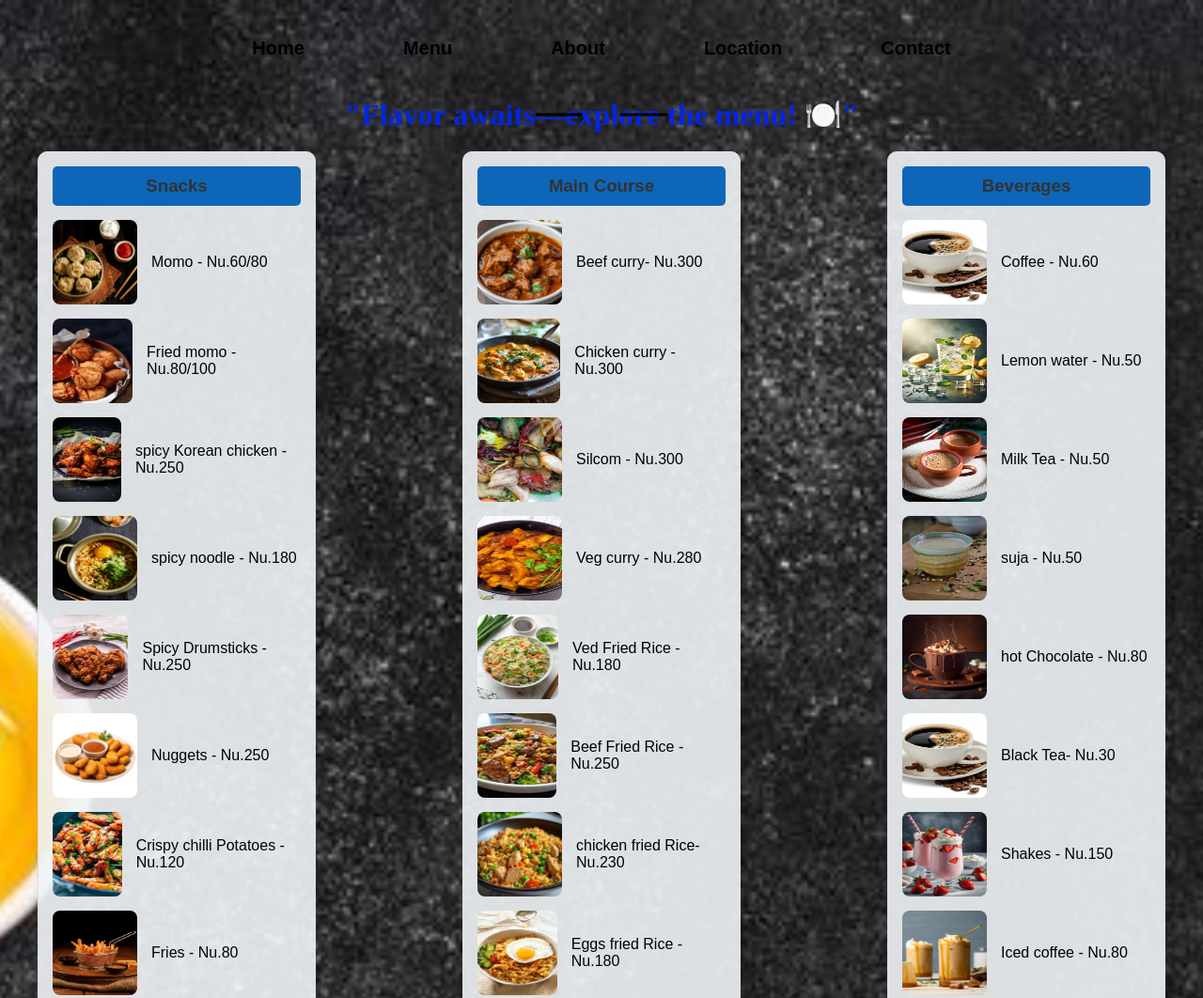
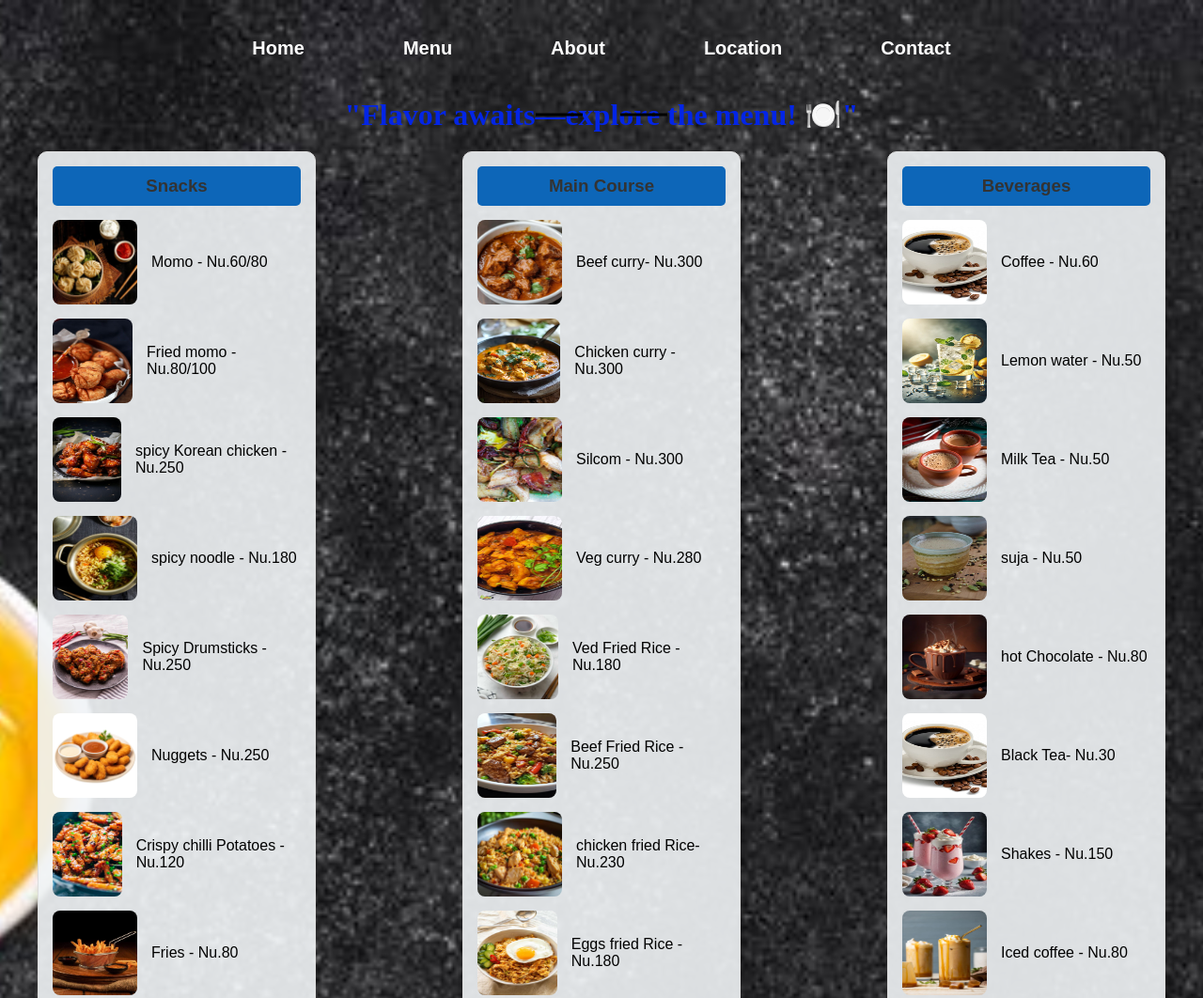
Before and after one commit to ENHleeseu/ly, a plain HTML site: page menu.html in a window 1280 px wide. Shown: the top 1062 px of the page at 94% size. Drawn offline with Linux system fonts and the light colour scheme; files whose address does not match are found by name.

Commit message:
Update menu.css

```diff
--- a/menu.css
+++ b/menu.css
@@ -3,7 +3,7 @@ body {
     font-family: Arial, sans-serif;
     margin: 0;
     padding: 0;
-    background-image: url('/home/chungku/Desktop/lycafe/pic/menu.jpeg');
+    background-image: url('menu.jpeg');
     background-size: cover;
     background-position: center;
     background-repeat: no-repeat;
@@ -29,7 +29,7 @@ nav {
 }
 
 nav a {
-    color:black;
+    color:#fff;
     text-decoration: none;
     margin: 0 20px; /* Increased spacing between links */
     padding: 15px 30px; /* Increased padding for larger clickable areas */
```
